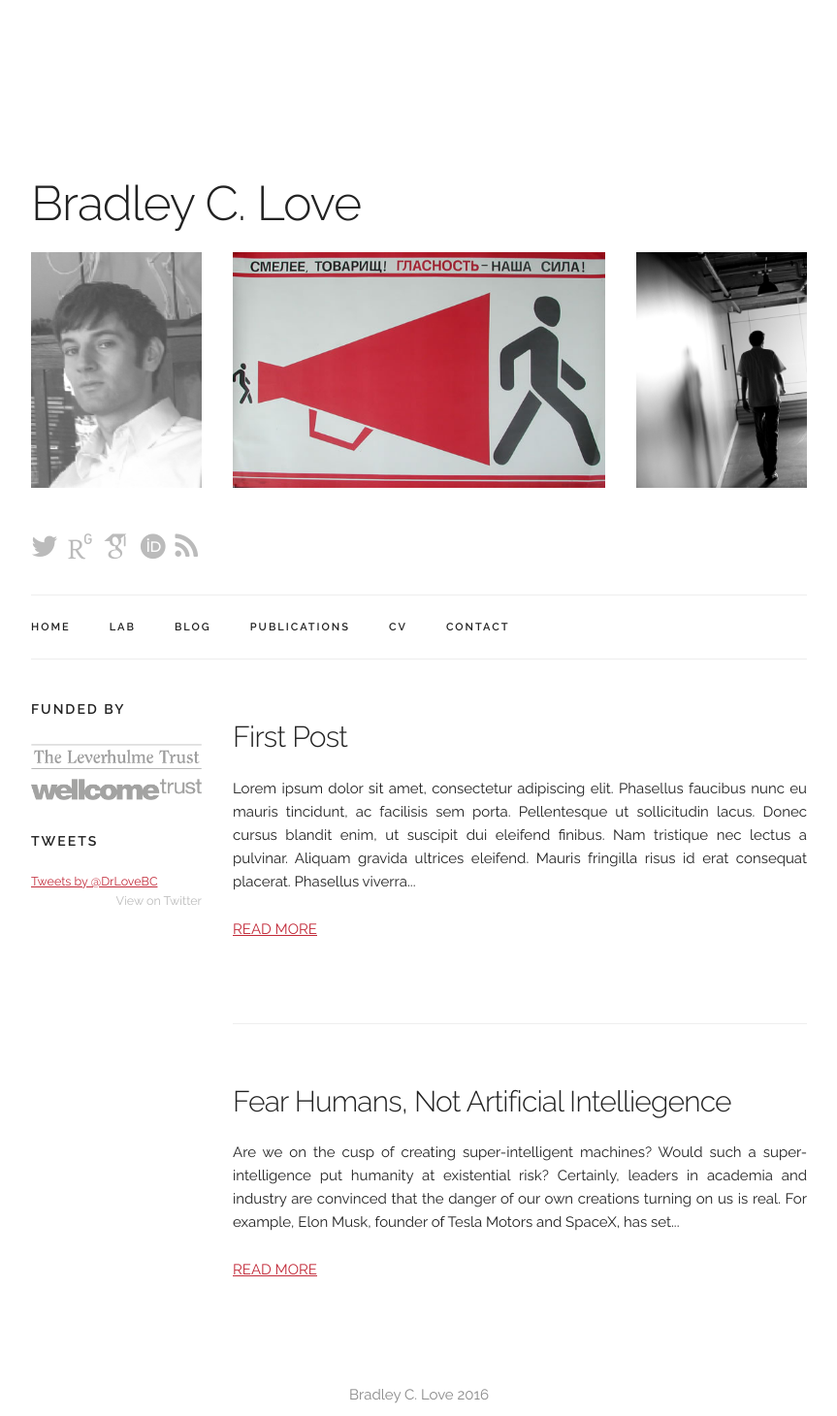
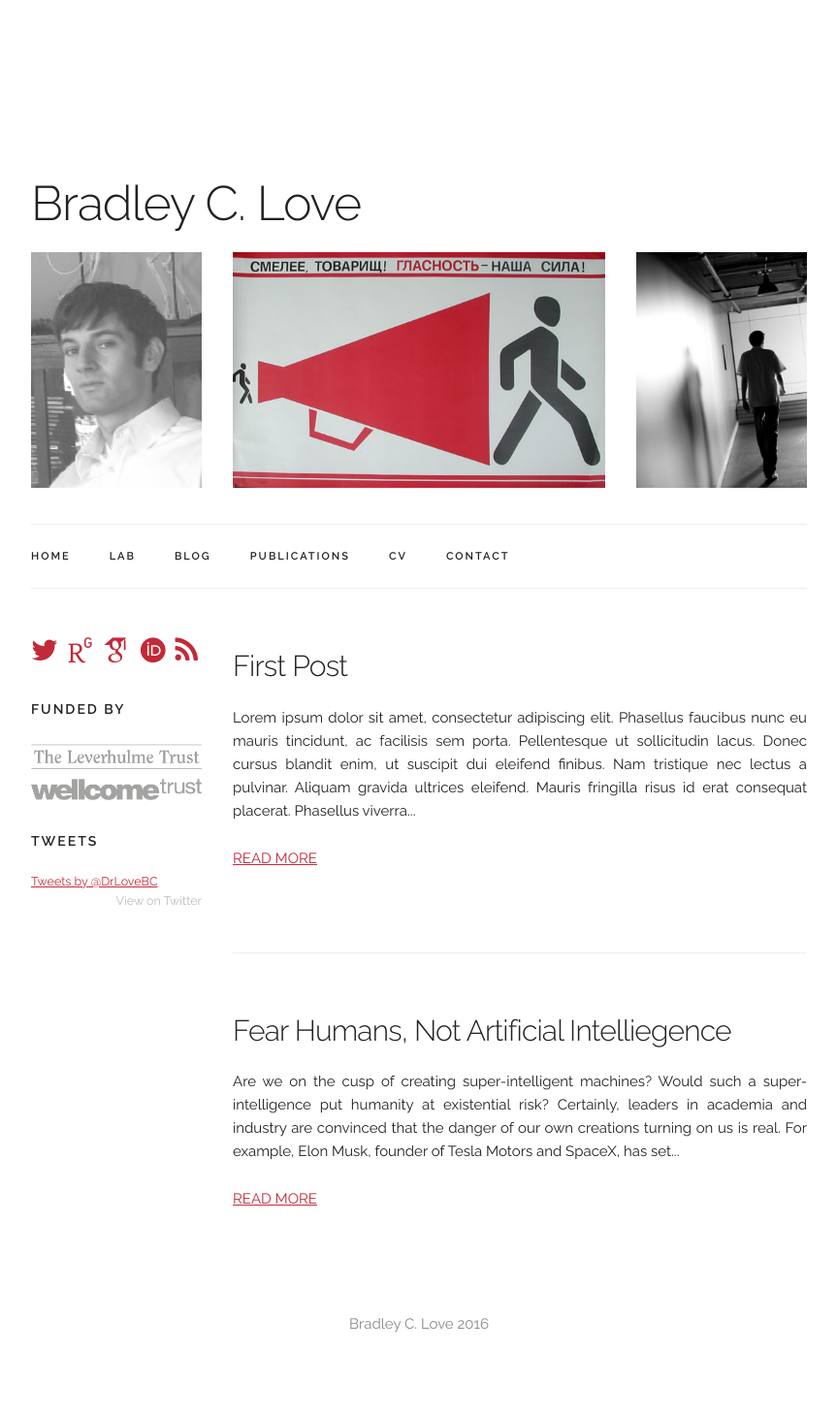
Before and after one commit to lovebc/lovebc.github.io, a Jekyll site: the page built from blog.html, in a window 1280 px wide. Shown: the whole page at 97% size, without its empty margins (208-1071 px from the left). Built offline with Jekyll 4.4.1, drawn with Linux system fonts in a browser that asks for light colours; nearby versions of some CDN libraries; some web fonts are replaced; comment, search, counter and statistics services are not loaded; after the commit the page ends 1387 px from its top, so only the background shows below that.

Commit message:
Update blog.html

```diff
--- a/_layouts/blog.html
+++ b/_layouts/blog.html
@@ -5,7 +5,6 @@
 <div class="container" id = "intro">
 
  {% include header.html %}
- {% include social.html %}
 
  {% include navigation.html %}
 
@@ -15,8 +14,11 @@
 
 
            <div class = "funding top-column1"> <!-- giving it own class because we need to move to bottom on smaller screens -->
+              {% include social.html %}
+
              <h6 class="docs-header">Funded by</h6>
                  {% include funding.html %}
+
            </div>
 
            <div class = "tweets"> <!-- giving it own class because we need to hide it on smaller screens -->
```
